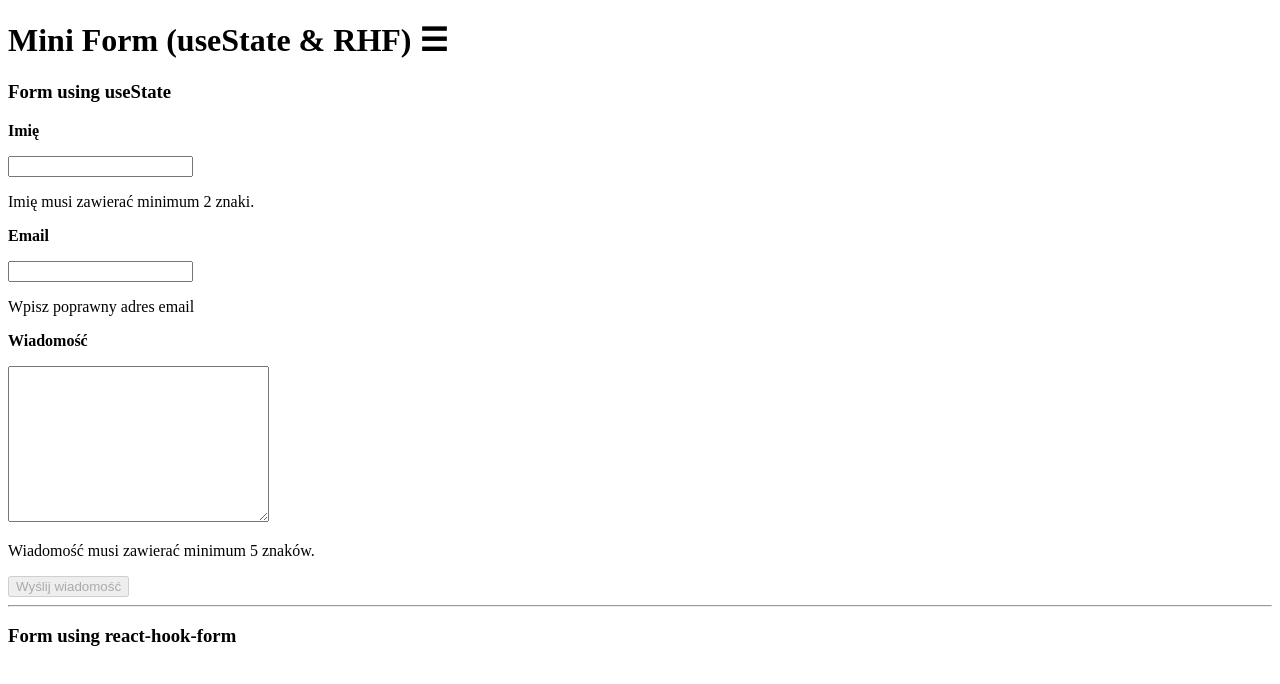
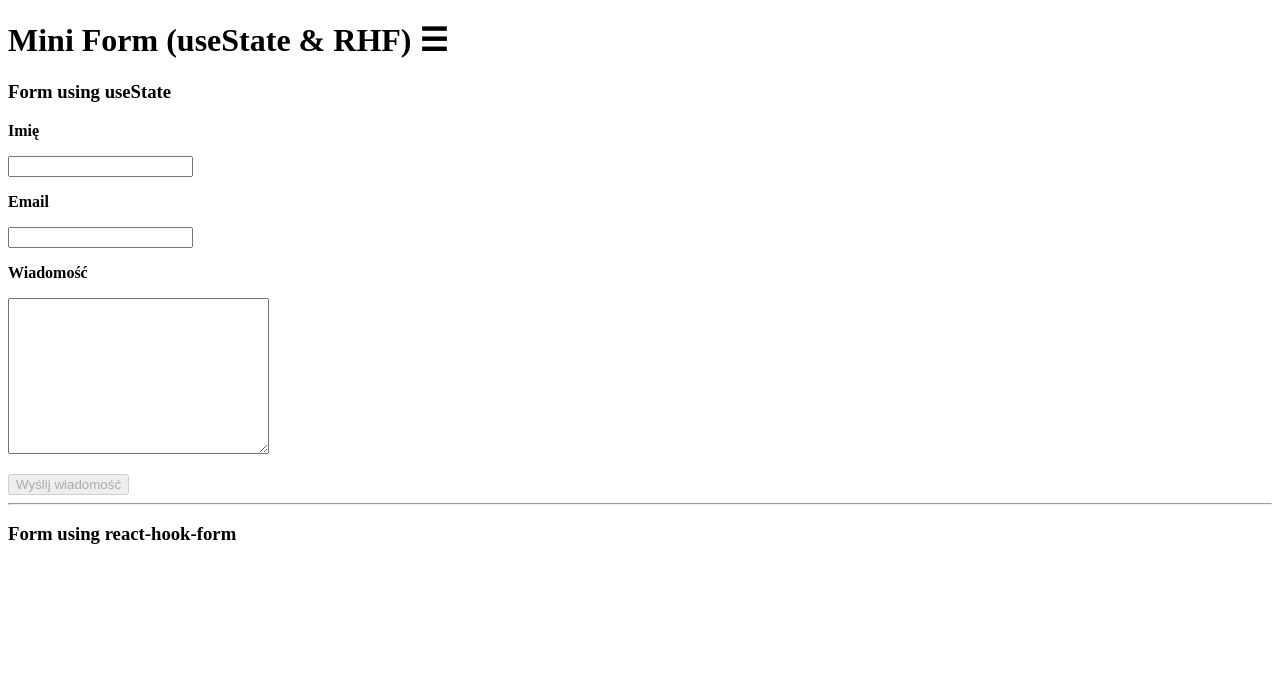
Before and after one commit to brzozanet/mini-form, a React (Vite) app: page / in a window 1280 px wide. Shown: the top 684 px of the page. Built offline with nearby package versions, Linux system fonts and the light colour scheme.

Commit message:
Update validation messages to display only when input fields are filled

```diff
--- a/src/components/FormBasic.tsx
+++ b/src/components/FormBasic.tsx
@@ -77,8 +77,12 @@ export default function FormBasic() {
             onChange={handleFormDataChange}
             // onChange={(e) => console.log(e)}
           />
-          {!isNameValid ? (
-            <p>Imię musi zawierać minimum {NAME_LENGTH} znaki.</p>
+          {formData.name ? (
+            !isNameValid ? (
+              <p>Imię musi zawierać minimum {NAME_LENGTH} znaki.</p>
+            ) : (
+              ""
+            )
           ) : (
             ""
           )}
@@ -94,7 +98,15 @@ export default function FormBasic() {
             id="email"
             onChange={handleFormDataChange}
           />
-          {!isMailValid ? <p>Wpisz poprawny adres email</p> : ""}
+          {formData.email ? (
+            !isMailValid ? (
+              <p>Wpisz poprawny adres email</p>
+            ) : (
+              ""
+            )
+          ) : (
+            ""
+          )}
         </label>
 
         <label htmlFor="message">
@@ -108,8 +120,12 @@ export default function FormBasic() {
             cols={30}
             rows={10}
           ></textarea>
-          {!isMessageValid ? (
-            <p>Wiadomość musi zawierać minimum {MESSAGE_LENGTH} znaków.</p>
+          {formData.message ? (
+            !isMessageValid ? (
+              <p>Wiadomość musi zawierać minimum {MESSAGE_LENGTH} znaków.</p>
+            ) : (
+              ""
+            )
           ) : (
             ""
           )}
```
